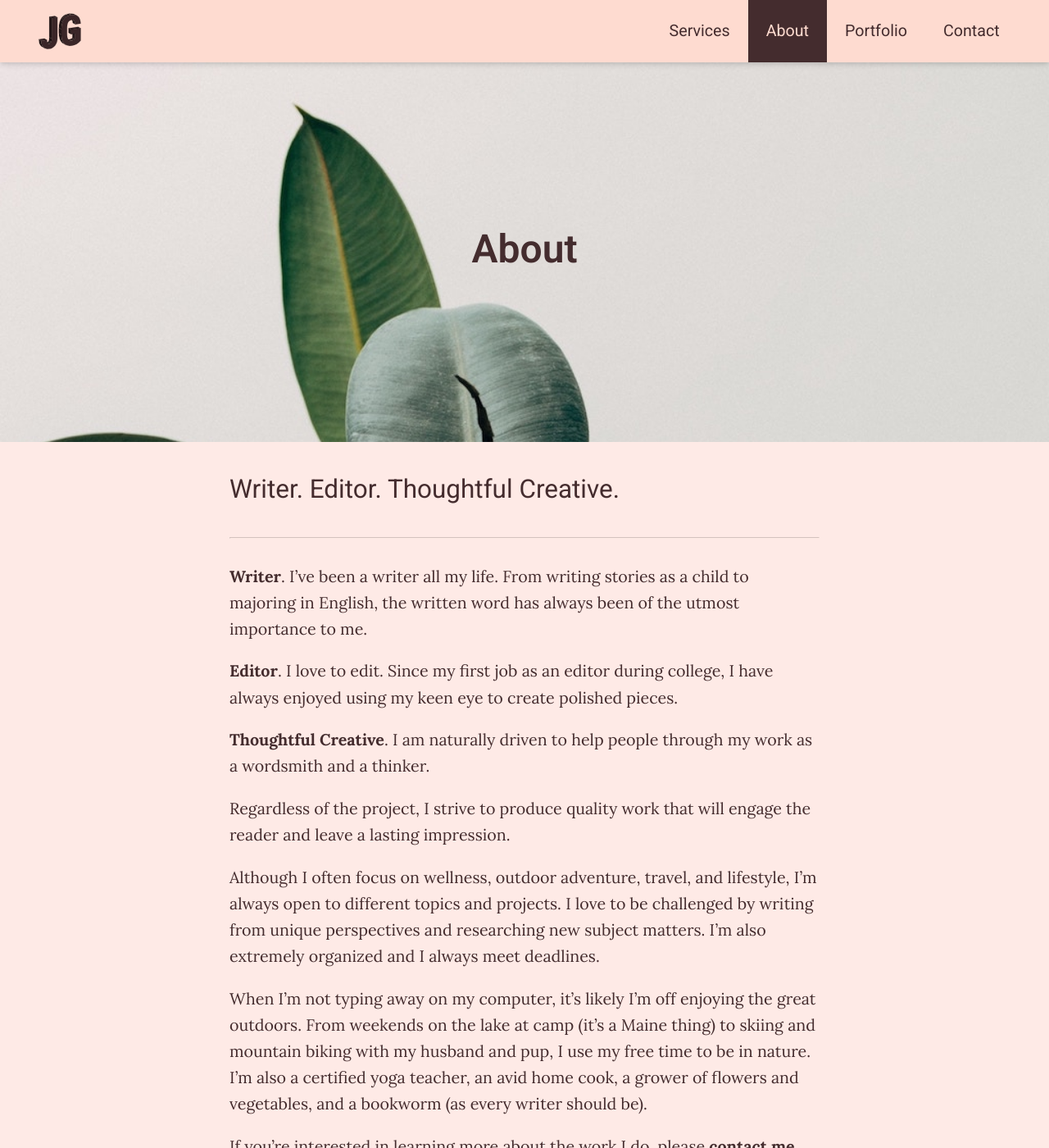
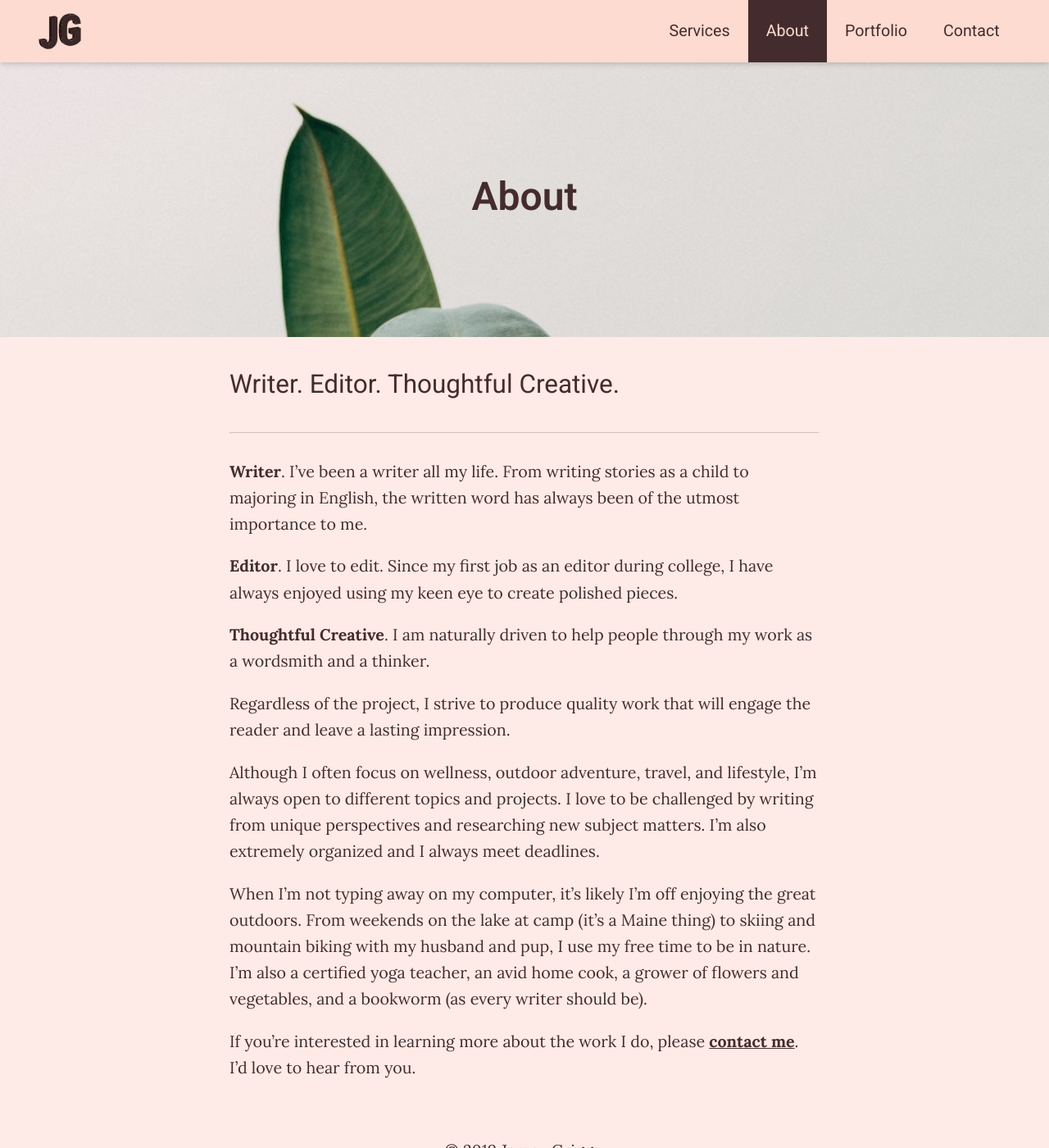
Before and after one commit to jersey-griggs/jersey.griggs.github.io, a Jekyll site: the page built from about/index.html, in a window 1280 px wide and 1400 px high. Shown: the whole window at 82% size. Built offline with Jekyll 4.4.1, drawn with Linux system fonts in a browser that asks for light colours.

Commit message:
Update _sass/minima/_layout.scss
hero paddings

```diff
--- a/_sass/minima/_layout.scss
+++ b/_sass/minima/_layout.scss
@@ -388,7 +388,7 @@
     position: relative;
     background-position-y: 40%;
     background-size: cover;
-    padding: 8vw 0;
+    padding: 4vw 0;
     @media (max-width: 767px) {
       padding: 32px 0;
     }
@@ -455,7 +455,7 @@
 
 .page-hero {
   background-size: cover;
-  padding: 128px 0;
+  padding: 64px 0;
 
   &.full-height {
     height: 89.3vh;
@@ -542,7 +542,7 @@
   grid-template-columns: 1fr 1fr;
   &.home {
     grid-template-columns:20vw 1fr;
-    @media(max-width: 1020px) {
+    @media(max-width: 600px) {
       grid-template-columns: 1fr;
     }
   }
```
